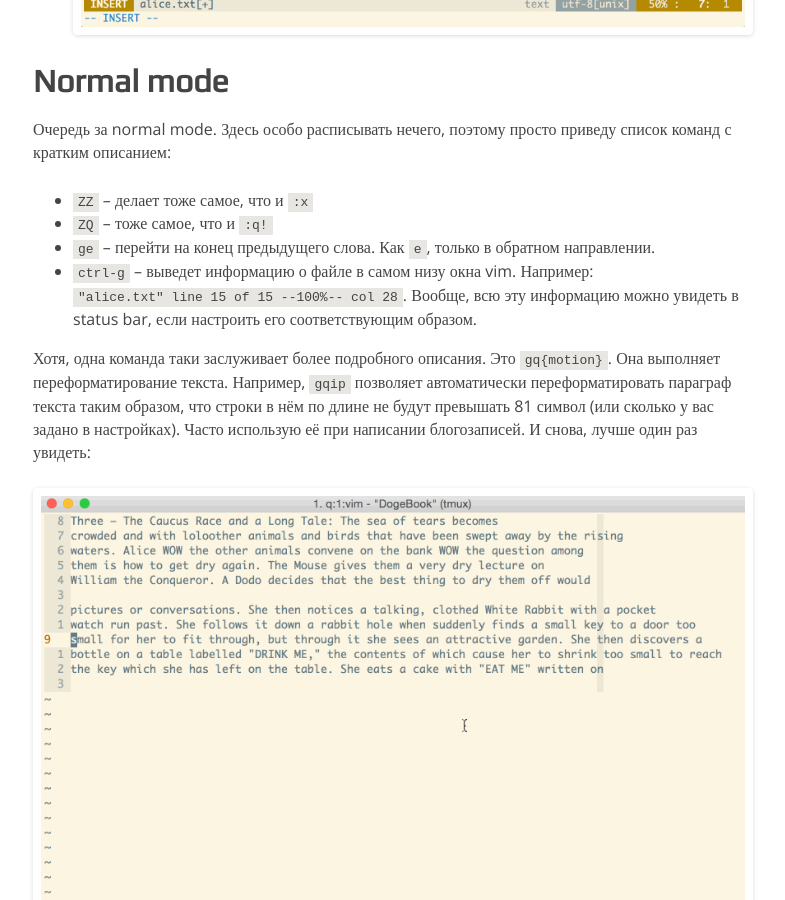
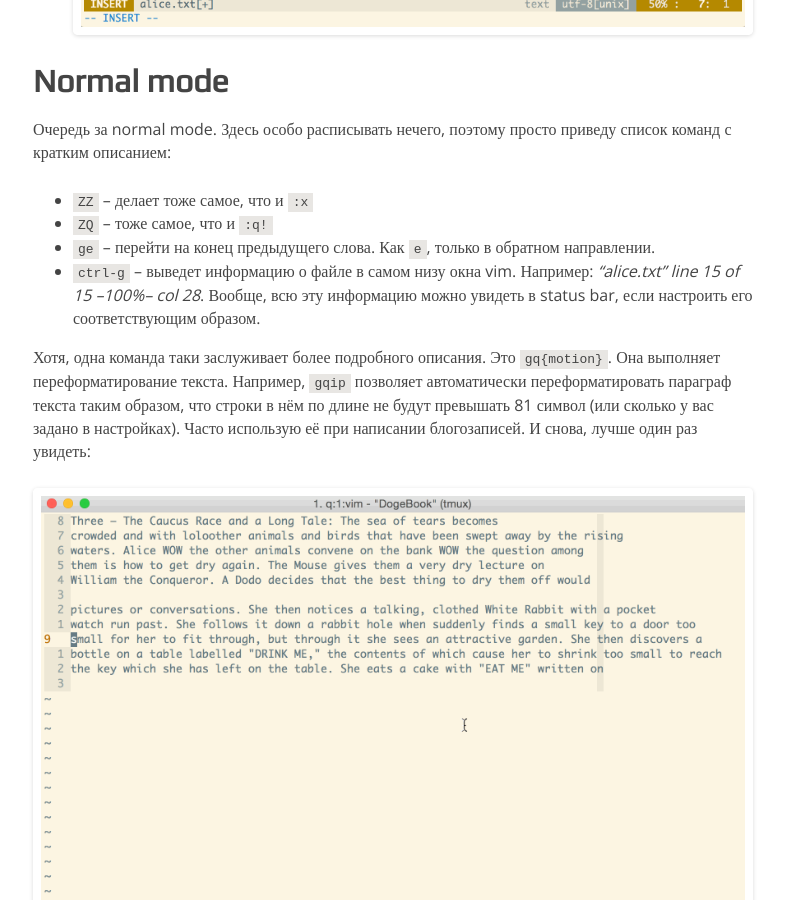
Before and after one commit to schfkt/schfkt.github.io, a Jekyll site: the page built from _posts/2015-10-04-vim-tips-and-tricks.md, in a window 1280 px wide and 900 px high, scrolled down 9409 px. Shown: the whole window, without its empty margins (247-1032 px from the left). Built offline with Jekyll 4.4.1, drawn with Linux system fonts in a browser that asks for light colours; comment, search, counter and statistics services are not loaded; some of the changed text lies outside the part shown.

```diff
--- a/_posts/2015-10-04-vim-tips-and-tricks.md
+++ b/_posts/2015-10-04-vim-tips-and-tricks.md
@@ -308,7 +308,7 @@ registers](http://blog.sanctum.geek.nz/advanced-vim-registers/). Или же м
 - `ge` -- перейти на конец предыдущего слова. Как `e`, только в обратном
   направлении.
 - `ctrl-g` -- выведет информацию о файле в самом низу окна vim. Например:
-  `"alice.txt" line 15 of 15 --100%-- col 28`. Вообще, всю эту информацию можно
+  *"alice.txt" line 15 of 15 --100%-- col 28*. Вообще, всю эту информацию можно
 увидеть в status bar, если настроить его соответствующим образом.
 
 Хотя, одна команда таки заслуживает более подробного описания. Это
```
